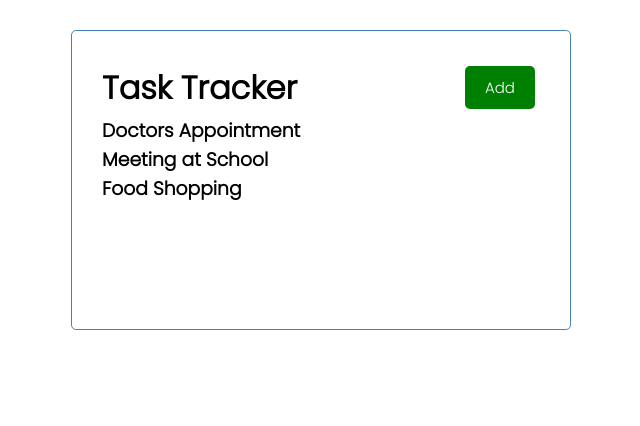
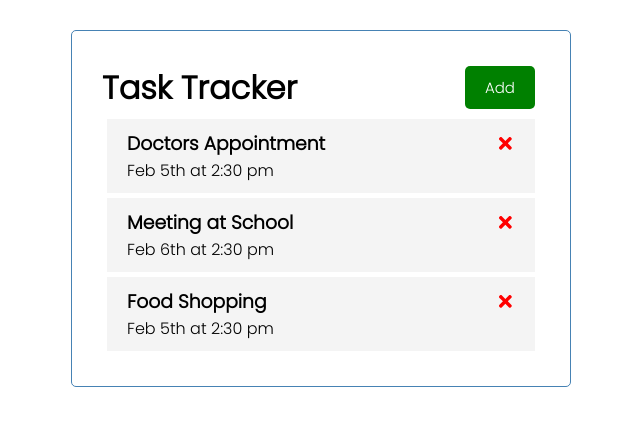
Before and after one commit to Code-Saurav/React-Task-Tracker, a React (Create React App) app: page / in a window 1280 px wide. Shown: the top 426 px of the page, without its empty margins (319-959 px from the left). Built offline with nearby package versions, Linux system fonts and the light colour scheme.

Commit message:
delete function added

```diff
--- a/package.json
+++ b/package.json
@@ -8,6 +8,7 @@
     "@testing-library/user-event": "^13.5.0",
     "react": "^17.0.2",
     "react-dom": "^17.0.2",
+    "react-icons": "^4.3.1",
     "react-scripts": "5.0.0",
     "web-vitals": "^2.1.3"
   },
--- a/src/App.js
+++ b/src/App.js
@@ -1,15 +1,42 @@
+import { useState } from "react"
 import Header from './components/Header'
 import Tasks  from './components/Tasks';
 
-function App() {
+const App = () => {
+  const [tasks, setTasks] = useState([
+    {
+      id:1,
+      text: 'Doctors Appointment',
+      day: 'Feb 5th at 2:30 pm',
+      reminder: true,
+    },
+    {
+      id:2,
+      text: 'Meeting at School',
+      day: 'Feb 6th at 2:30 pm',
+      reminder: true,
+    },
+    {
+      id:3,
+      text: 'Food Shopping',
+      day: 'Feb 5th at 2:30 pm',
+      reminder: false,
+    },
+  ])
 
+  // Delete the task
+
+  const deleteTask = (id) => {
+    setTasks(tasks.filter((task)=> task.id !== id))
+  }
   return (
     <div className="container">
       <Header />
-      <Tasks />
-
+      {tasks.length > 0 ? (<Tasks tasks = {tasks}
+      onDelete = {deleteTask}/>) : ('No tasks to Show')
+      }
     </div>
-  );
+  )
 }
 
-export default App;
+export default App
--- /dev/null
+++ b/src/components/Task.js
@@ -0,0 +1,17 @@
+import { FaTimes } from 'react-icons/fa'
+const Task = ({task,onDelete}) => {
+  return (
+    <div className = 'task'>
+        <h3>
+            {task.text} {' '}
+            < FaTimes
+                style = {{color:'red', cursor: 'pointer'}}
+                onClick={() => onDelete(task.id)}
+            />
+        </h3>
+        <p>{task.day}</p>
+    </div>
+    )
+}
+
+export default Task
--- a/src/components/Tasks.js
+++ b/src/components/Tasks.js
@@ -1,32 +1,12 @@
+import Task from './Task'
 
-const tasks = [
-  {
-    id:1,
-    text: 'Doctors Appointment',
-    day: 'Feb 5th at 2:30 pm',
-    reminder: true,
-  },
-  {
-    id:2,
-    text: 'Meeting at School',
-    day: 'Feb 6th at 2:30 pm',
-    reminder: true,
-  },
-  {
-    id:3,
-    text: 'Food Shopping',
-    day: 'Feb 5th at 2:30 pm',
-    reminder: false,
-  }
-]
+const Tasks = ({tasks, onDelete}) => {
 
-const Tasks = () => {
   return (
     <>
       {tasks.map((task) => (
-        <h3 key = {task.id}>
-          {task.text}
-        </h3>
+        <Task key = {task.id} task = {task}
+        onDelete = {onDelete}/>
       ))}
     </>
     )
--- a/src/index.css
+++ b/src/index.css
@@ -49,18 +49,18 @@ body{
     transform: scale(0.98);
 }
 
-.event{
+.task{
     background: #f4f4f4;
     margin: 5px;
     padding:10px 20px;
     cursor: pointer;
 }
 
-.even.reminder{
+.task.reminder{
     border-left: 5px solid green;
 }
 
-.event h3{
+.task h3{
     display: flex;
     align-items: center;
     justify-content: space-between;
```
Also changed, not shown: 1 other file (tests, documents, lock files or other folders).
